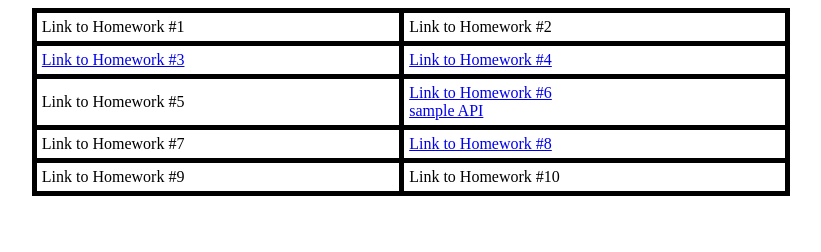
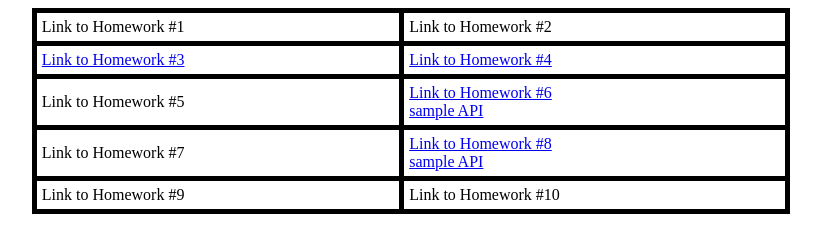
Before and after one commit to xhzhou681/xhzhou681.github.io, a plain HTML site: page ha874hwa72vxi.html in a window 1280 px wide. Shown: the whole page, without its empty margins (229-1050 px from the left). Drawn offline with Linux system fonts and the light colour scheme.

Commit message:
Update ha874hwa72vxi.html

```diff
--- a/ha874hwa72vxi.html
+++ b/ha874hwa72vxi.html
@@ -28,7 +28,7 @@ th, td {
   </tr>
   <tr>
     <td>Link to Homework #7</td>
-    <td><a href= "ScrambleThisName.html">Link to Homework #8</a></td>
+    <td><a href= "https://pelagic-gist-362008.wl.r.appspot.com/">Link to Homework #8</a><br /><a href= "https://homework8-368307.wl.r.appspot.com/search?keyword=Donuts&distance=5&category=Food&latitude=34.0522&longitude=-118.2437">sample API</a></td>
   </tr>
   <tr>
     <td>Link to Homework #9</td>
```
